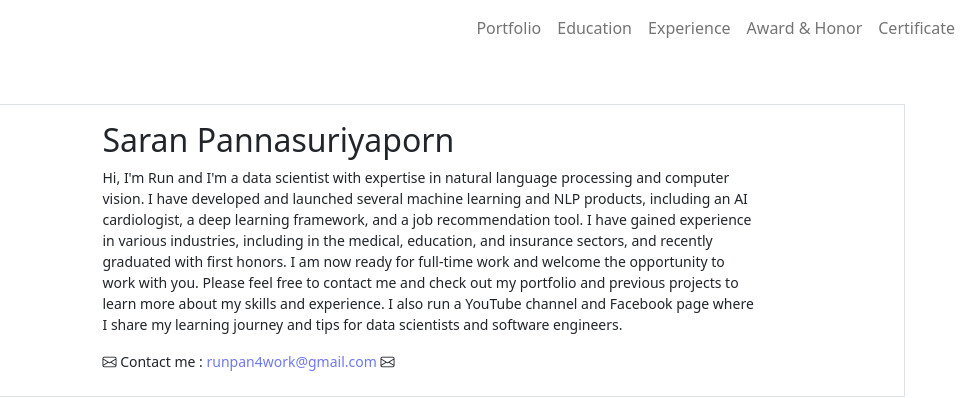
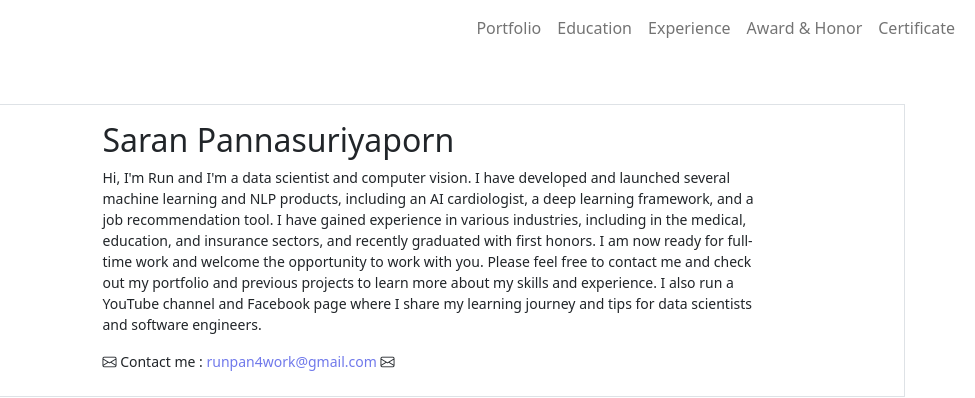
Before and after one commit to saranpan/saranpan.github.io, a plain HTML site: page index.html in a window 1280 px wide. Shown: the top 398 px of the page, 305-1280 px from the left. Drawn offline with nearby package versions, Linux system fonts and the light colour scheme.

Commit message:
change intro

```diff
--- a/index.html
+++ b/index.html
@@ -89,7 +89,7 @@
       <div class="col-lg-8 px-5">
         <h2 class="mt-2">Saran Pannasuriyaporn</h2>
         <p class="lead small-text">
-          Hi, I'm Run and I'm a data scientist with expertise in natural language processing and computer vision. I have
+          Hi, I'm Run and I'm a data scientist and computer vision. I have
           developed and launched several machine learning and NLP products, including an AI cardiologist, a deep
           learning framework, and a job recommendation tool. I have gained experience in various industries, including in the medical, education,
           and insurance sectors, and recently graduated with first honors. I am now ready for full-time work and welcome the opportunity to work with you.
```
